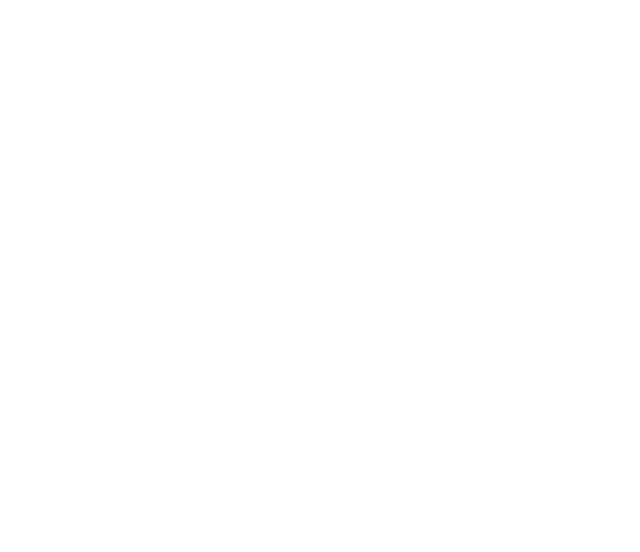
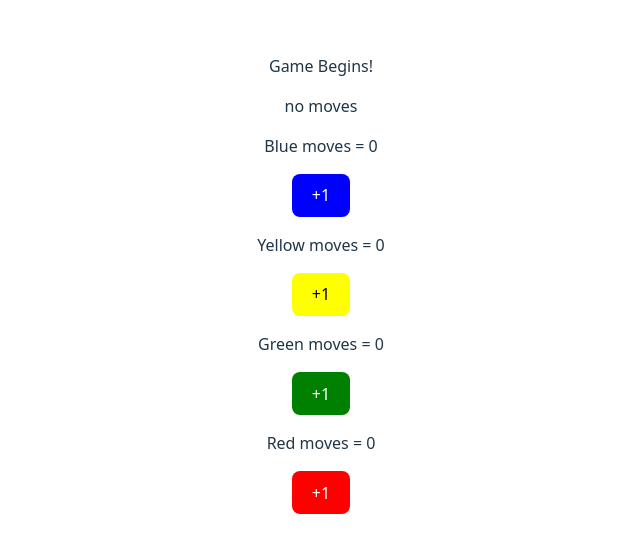
Before and after one commit to CrysPy-SAM/REACT-STATE-CLASS2, a React (Vite) app: page / in a window 1280 px wide. Shown: the part 124-676 px from the top of the page, without its empty margins (319-959 px from the left). Built offline with nearby package versions, Linux system fonts and the light colour scheme.

Commit message:
Your commit message

```diff
--- a/src/App.jsx
+++ b/src/App.jsx
@@ -1,16 +1,15 @@
-import { useState } from 'react'
-import reactLogo from './assets/react.svg'
-import viteLogo from '/vite.svg'
-import './App.css'
+import { useState } from 'react';
+import LudoBoard from './LudoBoard';
+import './App.css';
 
 function App() {
-  const [count, setCount] = useState(0)
+  const [count, setCount] = useState(0);
 
-  return
-   <>
-
-   </>;
-
+  return (
+    <>
+      <LudoBoard />
+    </>
+  );
 }
 
-export default App
+export default App;
--- a/src/LudoBoard.jsx
+++ b/src/LudoBoard.jsx
@@ -0,0 +1,69 @@
+import { useState } from "react";
+
+export default function LudoBoard() {
+  const [moves, setMoves] = useState({
+    blue: 0,
+    red: 0,
+    yellow: 0,
+    green: 0
+  });
+let [arr, SetArr] = useState(["no moves"]);
+
+
+  const updateBlue = () => {
+    // setMoves((prevMoves) => ({
+    //   ...prevMoves,
+    //   blue: prevMoves.blue + 1
+    // }));
+
+
+  SetArr((prevArr)=> {return[...prevArr, "blue moves"]});
+  console.log(arr);
+  };
+
+  return (
+    <div>
+      <p>Game Begins!</p>
+      <p>{arr}</p>
+      <div className="board">
+        <p>Blue moves = {moves.blue}</p>
+        <button
+          style={{ backgroundColor: "blue", color: "white" }}
+          onClick={updateBlue}
+        >
+          +1
+        </button>
+
+        <p>Yellow moves = {moves.yellow}</p>
+        <button
+          style={{ backgroundColor: "yellow", color: "black" }}
+          onClick={() =>
+            setMoves((prev) => ({ ...prev, yellow: prev.yellow + 1 }))
+          }
+        >
+          +1
+        </button>
+
+        <p>Green moves = {moves.green}</p>
+        <button
+          style={{ backgroundColor: "green", color: "white" }}
+          onClick={() =>
+            setMoves((prev) => ({ ...prev, green: prev.green + 1 }))
+          }
+        >
+          +1
+        </button>
+
+        <p>Red moves = {moves.red}</p>
+        <button
+          style={{ backgroundColor: "red", color: "white" }}
+          onClick={() =>
+            setMoves((prev) => ({ ...prev, red: prev.red + 1 }))
+          }
+        >
+          +1
+        </button>
+      </div>
+    </div>
+  );
+}
```
